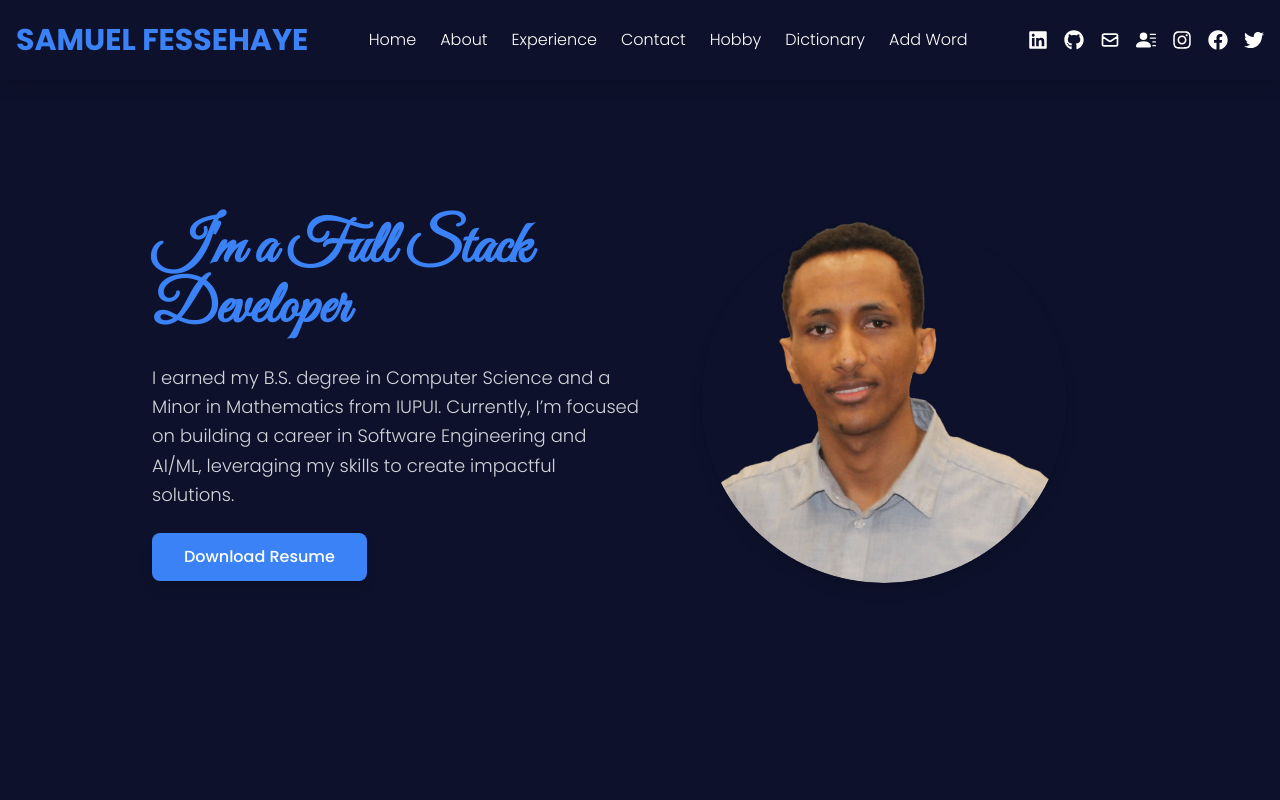
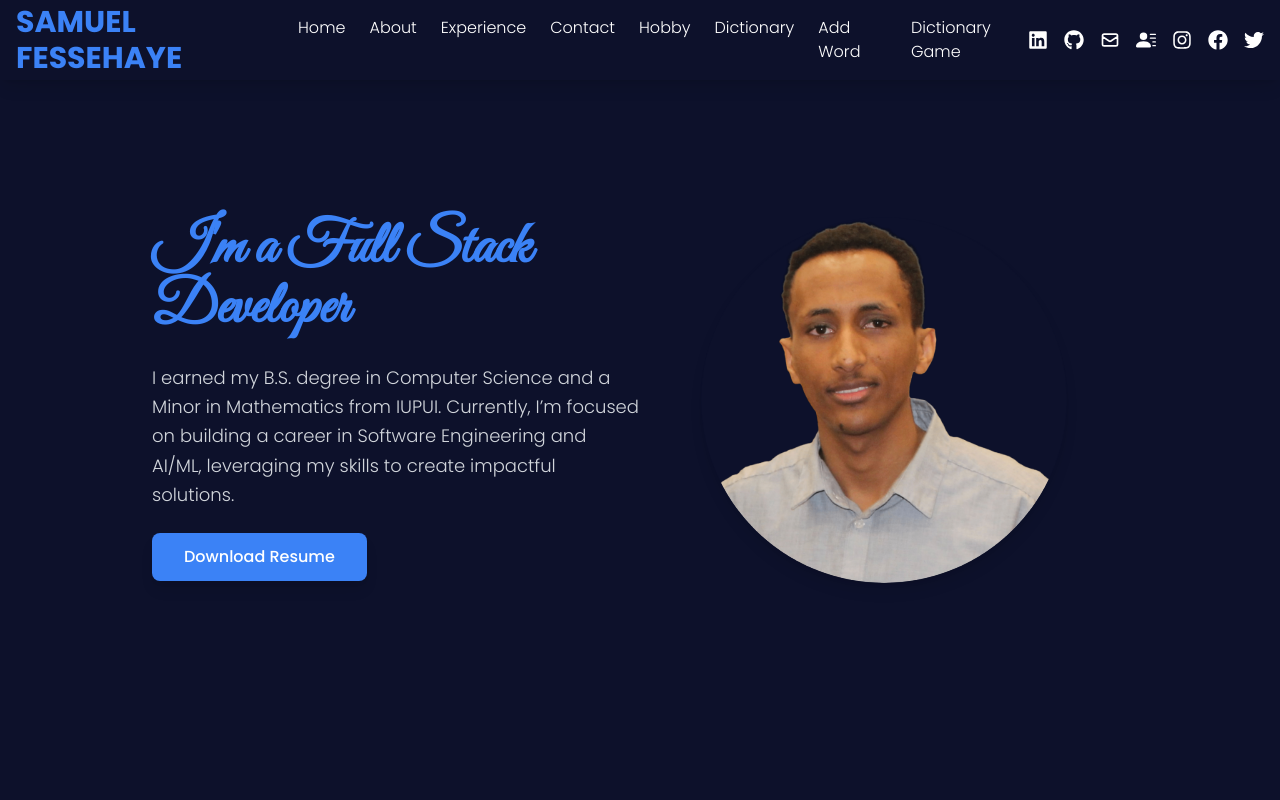
Before and after one commit to Sam-Wel/my-fortfolio, a React (Create React App) app: page / in a window 1280 px wide. Shown: the top 800 px of the page. Built offline with nearby package versions, Linux system fonts and the light colour scheme.

Commit message:
added game to menu

```diff
--- a/src/components/NavBar.jsx
+++ b/src/components/NavBar.jsx
@@ -43,6 +43,7 @@ const NavBar = () => {
     { id: 5, label: "Hobby", path: "/hobby" },
     { id: 6, label: "Dictionary", path: "/dictionary" },
     { id: 7, label: "Add Word", path: "/add-word" },
+    { id: 7, label: "Dictionary Game", path: "/game" },
   ];
 
   const socials = [
```
